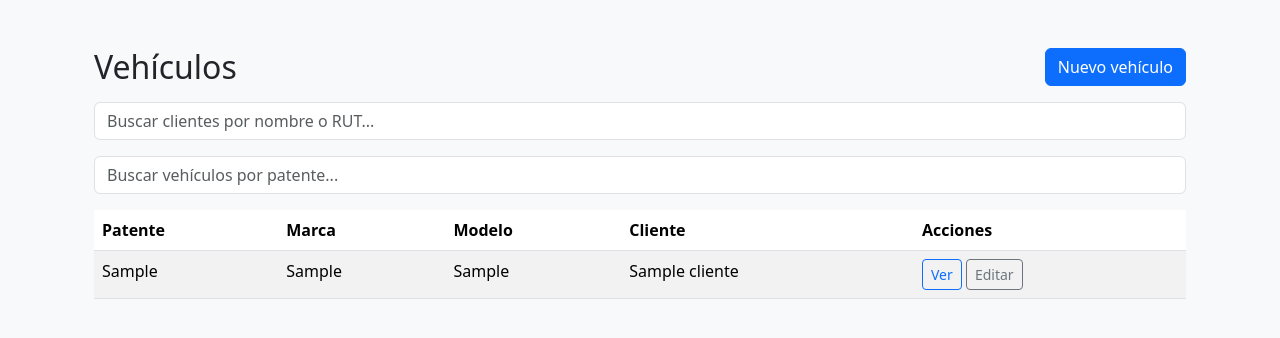
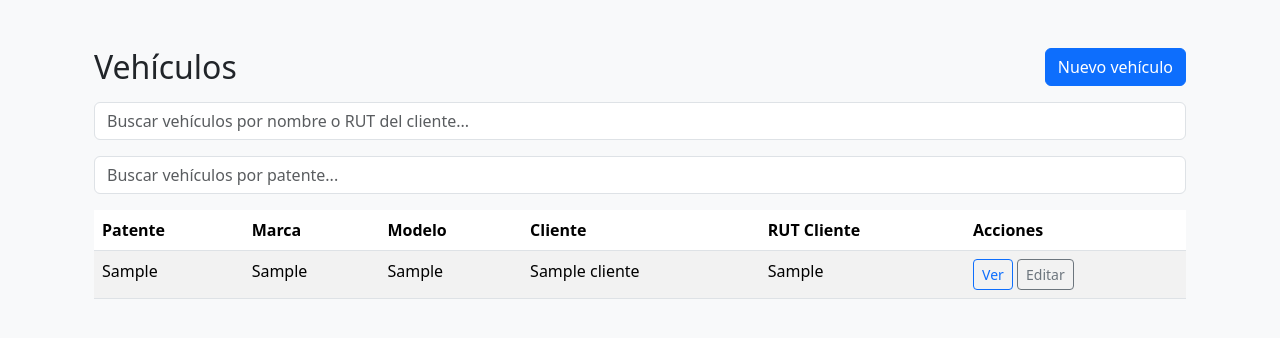
Before and after one commit to Cookeing/taller_mecanico, a Django app: page /vehiculos/ in a window 1280 px wide. Shown: the part 56-394 px from the top of the page. Run offline with Django 5.2, Linux system fonts and the light colour scheme; tables that the repository leaves empty hold one stand-in row (values such as "Sample post").

Commit message:
hu06 done 03/10/2025

```diff
--- a/templates/vehiculos/vehiculo_list.html
+++ b/templates/vehiculos/vehiculo_list.html
@@ -8,7 +8,7 @@
 
   <!-- Barra de búsqueda de clientes -->
   <div class="mb-3">
-    <input id="search-client-input" type="search" class="form-control" placeholder="Buscar clientes por nombre o RUT...">
+    <input id="search-client-input" type="search" class="form-control" placeholder="Buscar vehículos por nombre o RUT del cliente...">
   </div>
 
   <!-- Barra de búsqueda de vehículos -->
@@ -24,6 +24,7 @@
           <th>Marca</th>
           <th>Modelo</th>
           <th>Cliente</th>
+          <th>RUT Cliente</th>
           <th>Acciones</th>
         </tr>
       </thead>
@@ -34,13 +35,14 @@
           <td>{{ v.marca|default:"-" }}</td>
           <td>{{ v.modelo|default:"-" }}</td>
           <td>{{ v.cliente.nombre }}</td>
+          <td>{{ v.cliente.rut }}</td>
           <td>
             <a href="{% url 'vehiculos:detail' v.pk %}" class="btn btn-sm btn-outline-primary">Ver</a>
             <a href="{% url 'vehiculos:edit' v.pk %}" class="btn btn-sm btn-outline-secondary">Editar</a>
           </td>
         </tr>
         {% empty %}
-        <tr><td colspan="5">No hay vehículos registrados.</td></tr>
+        <tr><td colspan="6">No hay vehículos registrados.</td></tr>
         {% endfor %}
       </tbody>
     </table>
@@ -53,8 +55,13 @@
     const vehiculoInput = document.getElementById('search-vehiculo-input');
     const resultsBody = document.getElementById('results-body');
 
-  const apiClientes = "{% url 'clientes:api_buscar' %}";
-  const apiVehiculos = "{% url 'vehiculos:api_buscar' %}";
+    const apiVehiculosPorCliente = "{% url 'vehiculos:api_buscar_por_cliente' %}";
+    const apiVehiculosPorPatente = "{% url 'vehiculos:api_buscar' %}";
+
+    // Datos originales para restaurar cuando no hay búsqueda
+    let originalData = null;
+    let lastClientSearch = '';
+    let lastPatenteSearch = '';
 
     function escapeHtml(str){
         if(!str) return '';
@@ -65,7 +72,7 @@
 
     function renderVehiculos(items){
         if(!items || items.length === 0){
-      resultsBody.innerHTML = '<tr><td colspan="5">No se encontraron vehículos.</td></tr>';
+            resultsBody.innerHTML = '<tr><td colspan="6">No se encontraron vehículos.</td></tr>';
             return;
         }
         let html = '';
@@ -75,6 +82,7 @@
                 <td>${escapeHtml(v.marca)}</td>
                 <td>${escapeHtml(v.modelo)}</td>
                 <td>${escapeHtml(v.cliente || '')}</td>
+                <td>${escapeHtml(v.cliente_rut || '')}</td>
                 <td>
                     <a href="/vehiculos/${v.id}/" class="btn btn-sm btn-outline-primary">Ver</a>
                     <a href="/vehiculos/${v.id}/editar/" class="btn btn-sm btn-outline-secondary">Editar</a>
@@ -85,31 +93,94 @@
     }
 
     function debounce(fn, delay){
-    let t; return function(...args){ clearTimeout(t); t = setTimeout(()=>fn.apply(this,args), delay); };
+        let t;
+        return function(...args){
+            clearTimeout(t);
+            t = setTimeout(()=>fn.apply(this,args), delay);
+        };
     }
 
-  async function doSearch(apiUrl, q, renderFn){
-    if(!q || q.trim().length === 0) return;
-    try{
-      const resp = await fetch(apiUrl + '?q=' + encodeURIComponent(q));
-      if(!resp.ok) throw new Error('Error en búsqueda');
-      const data = await resp.json();
-      renderFn(data);
-    }catch(err){
-      console.error(err);
-      resultsBody.innerHTML = '<tr><td colspan="5">Error al buscar.</td></tr>';
+    async function realizarBusquedaCombinada() {
+        const clienteQuery = clientInput.value.trim();
+        const patenteQuery = vehiculoInput.value.trim();
+
+        // Si ambos campos están vacíos, restaurar datos originales
+        if (!clienteQuery && !patenteQuery) {
+            if (originalData) {
+                renderVehiculos(originalData);
+            } else {
+                window.location.href = "{% url 'vehiculos:list' %}";
+            }
+            return;
+        }
+
+        try {
+            let resultados = [];
+
+            // Si hay búsqueda por cliente, obtener esos vehículos primero
+            if (clienteQuery) {
+                console.log(`🔍 Buscando cliente: "${clienteQuery}"`);
+                const respCliente = await fetch(apiVehiculosPorCliente + '?q=' + encodeURIComponent(clienteQuery));
+                if (!respCliente.ok) throw new Error(`Error en búsqueda por cliente: ${respCliente.status}`);
+                const dataCliente = await respCliente.json();
+                resultados = dataCliente;
+                console.log(`📋 Vehículos por cliente:`, dataCliente);
+            }
+
+            // Si hay búsqueda por patente, filtrar los resultados existentes o hacer nueva búsqueda
+            if (patenteQuery) {
+                console.log(`🔍 Buscando patente: "${patenteQuery}"`);
+
+                if (resultados.length > 0) {
+                    // Filtrar los resultados de cliente por patente
+                    resultados = resultados.filter(v =>
+                        v.patente.toLowerCase().includes(patenteQuery.toLowerCase())
+                    );
+                    console.log(`🎯 Resultados combinados (filtrados):`, resultados);
+                } else {
+                    // Si no hay resultados previos, buscar solo por patente
+                    const respPatente = await fetch(apiVehiculosPorPatente + '?q=' + encodeURIComponent(patenteQuery));
+                    if (!respPatente.ok) throw new Error(`Error en búsqueda por patente: ${respPatente.status}`);
+                    const dataPatente = await respPatente.json();
+                    resultados = dataPatente;
+                    console.log(`🚗 Vehículos por patente:`, dataPatente);
                 }
             }
 
+            renderVehiculos(resultados);
+
+        } catch(err) {
+            console.error('❌ Error en búsqueda combinada:', err);
+            resultsBody.innerHTML = `<tr><td colspan="6">Error al buscar. Ver consola para detalles.</td></tr>`;
+        }
+    }
+
+    // Guardar datos originales al cargar la página
+    document.addEventListener('DOMContentLoaded', function() {
+        const originalRows = document.querySelectorAll('#results-body tr');
+        if (originalRows.length > 0 && !originalRows[0].innerHTML.includes('No hay')) {
+            originalData = Array.from(originalRows).map(row => {
+                const cells = row.querySelectorAll('td');
+                return {
+                    patente: cells[0].textContent,
+                    marca: cells[1].textContent,
+                    modelo: cells[2].textContent,
+                    cliente: cells[3].textContent,
+                    cliente_rut: cells[4].textContent
+                };
+            });
+        }
+    });
+
+    // Event listeners para búsquedas - ahora ambos llaman a la misma función
     clientInput.addEventListener('input', debounce(function(e){
-    // Usamos renderVehiculos porque la API de clientes ahora devuelve una lista de vehículos.
-    doSearch(apiClientes, e.target.value, renderVehiculos);
+        realizarBusquedaCombinada();
     }, 300));
 
     vehiculoInput.addEventListener('input', debounce(function(e){
-    doSearch(apiVehiculos, e.target.value, renderVehiculos);
+        realizarBusquedaCombinada();
     }, 300));
+
 })();
 </script>
-
 {% endblock %}
--- a/vehiculo/urls.py
+++ b/vehiculo/urls.py
@@ -6,6 +6,7 @@ app_name = "vehiculos"
 urlpatterns = [
     path("", views.vehiculo_list, name="list"),
     path("api/buscar/", views.buscar_vehiculos_api, name="api_buscar"),
+    path("api/buscar-por-cliente/", views.buscar_vehiculos_por_cliente_api, name="api_buscar_por_cliente"),  # NUEVA
     path("nuevo/", views.vehiculo_create, name="create"),
     path("<int:pk>/editar/", views.vehiculo_update, name="edit"),
     path("<int:pk>/borrar/", views.vehiculo_delete, name="delete"),
--- a/vehiculo/views.py
+++ b/vehiculo/views.py
@@ -1,8 +1,9 @@
-# vehiculo/views.py
 from django.shortcuts import render, redirect, get_object_or_404
 from django.http import JsonResponse, HttpResponse
 from django.views.decorators.http import require_GET
+from django.db import models
 from .models import Vehiculo
+from clientes.models import Cliente
 from .forms import VehiculoForm
 
 def vehiculo_list(request):
@@ -75,6 +76,7 @@ def buscar_vehiculos_api(request):
     if not q:
         return JsonResponse([], safe=False)
 
+    # Búsqueda más eficiente con icontains
     qs = Vehiculo.objects.filter(patente__icontains=q).select_related("cliente")[:50]
     data = []
     for v in qs:
@@ -87,3 +89,40 @@ def buscar_vehiculos_api(request):
             "cliente_rut": v.cliente.rut if v.cliente else "",
         })
     return JsonResponse(data, safe=False)
+
+def buscar_vehiculos_por_cliente_api(request):
+    """
+    Endpoint JSON para buscar vehículos por cliente (nombre o RUT).
+    Ej: /vehiculos/api/buscar-por-cliente/?q=juan
+    """
+    q = request.GET.get("q", "").strip()
+    if not q:
+        return JsonResponse([], safe=False)
+
+    try:
+        # Buscar clientes que coincidan con la query
+        clientes_coincidentes = Cliente.objects.filter(
+            models.Q(nombre__icontains=q) | models.Q(rut__icontains=q)
+        )
+
+        # Obtener vehículos de esos clientes
+        vehiculos = Vehiculo.objects.filter(
+            cliente__in=clientes_coincidentes
+        ).select_related("cliente")[:50]
+
+        data = []
+        for v in vehiculos:
+            data.append({
+                "id": v.id,
+                "patente": v.patente,
+                "marca": v.marca or "",
+                "modelo": v.modelo or "",
+                "cliente": v.cliente.nombre if v.cliente else "",
+                "cliente_rut": v.cliente.rut if v.cliente else "",
+            })
+        return JsonResponse(data, safe=False)
+
+    except Exception as e:
+        # Para debugging - muestra el error en la consola
+        print(f"Error en búsqueda por cliente: {e}")
+        return JsonResponse([], safe=False)
```
Lines whose indentation alone changed are shown as unchanged.
